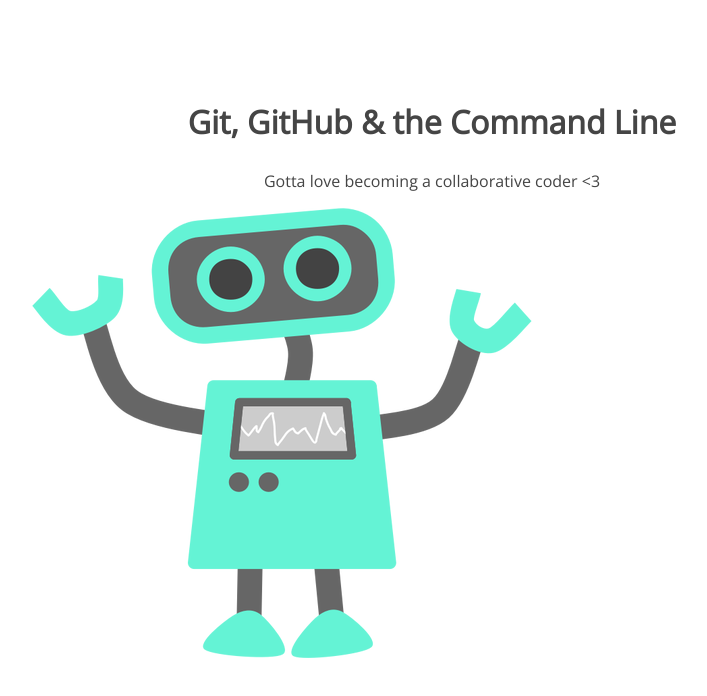
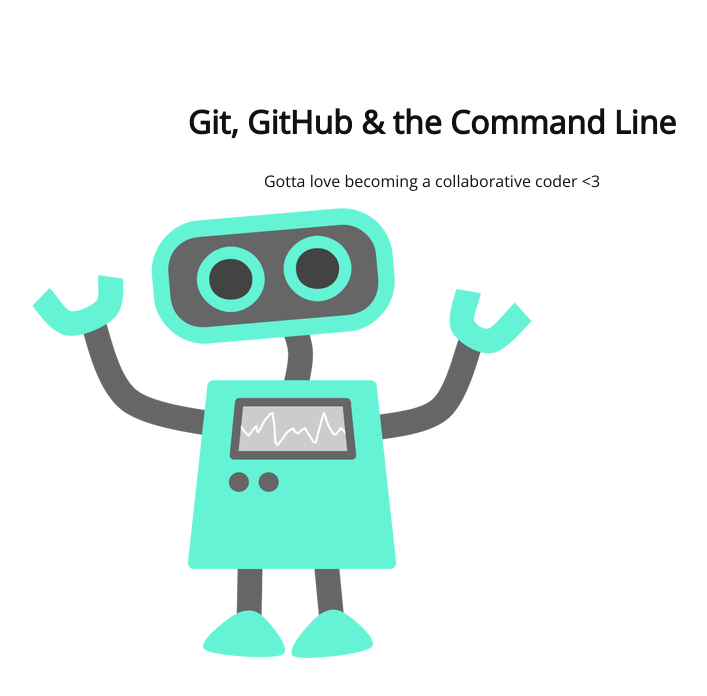
Before and after one commit to malinbrooks/105-project, a plain HTML site: page index.html in a window 1280 px wide. Shown: the whole page, without its empty margins (208-915 px from the left). Drawn offline with nearby package versions, Linux system fonts and the light colour scheme.

```diff
--- a/css/style.css
+++ b/css/style.css
@@ -5,7 +5,7 @@ section {
 section h1,
 section p {
 	text-align: center;
-	color: #454545;
+	color: #111111;
 }
 section h1 {
 	font: 32px 'Open Sans';
```
